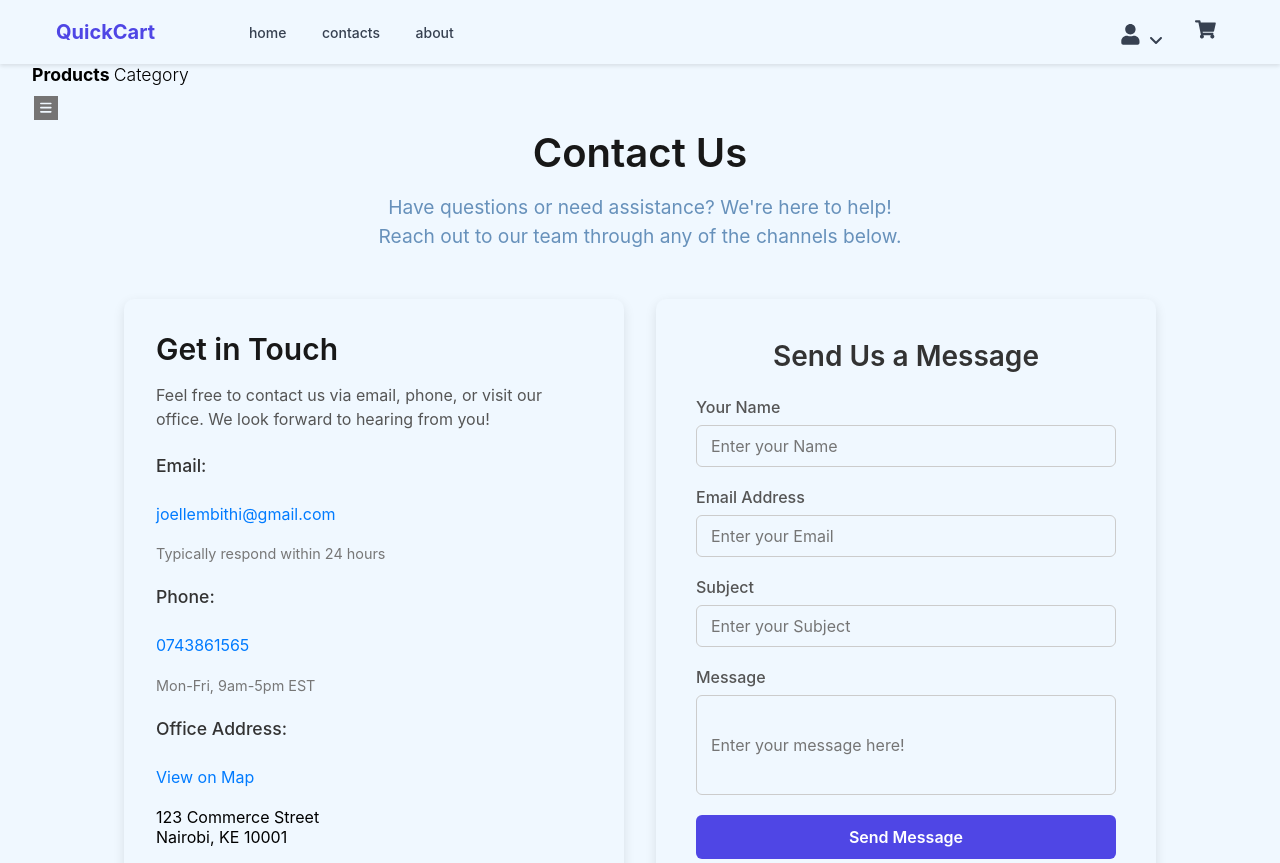
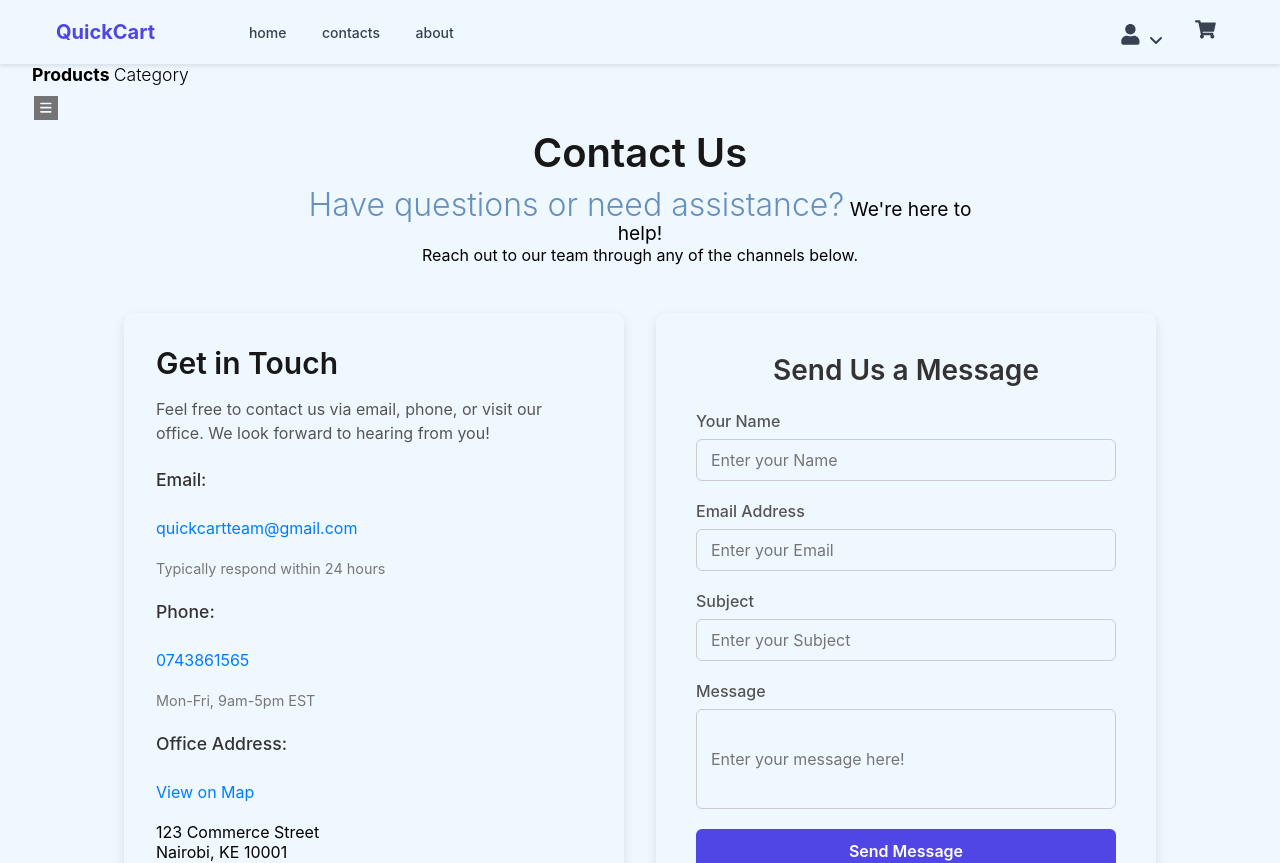
Before and after one commit to SmartMinds1/QuickCart, a React (Create React App) app in the folder client/: page /contact in a window 1280 px wide. Shown: the top 863 px of the page. Built offline with nearby package versions, Linux system fonts and the light colour scheme.

Commit message:
slightly modified the contact page header

```diff
--- a/client/src/index.css
+++ b/client/src/index.css
@@ -8,12 +8,11 @@
 
 /* Global CSS Variables */
 :root {
-
 /*  light mode colors */
   --background: aliceblue; /* rgb(249, 251, 253) */
   --text:#000000;
   --faded-text:#202020;
-  --primary:#1f7e23; /* #388e3c */
+  --primary:#018d7f; /* #388e3c */
   --secondary:#ffc107;
   --box-shadow: 0 4px 12px rgba(0, 0, 0, 0.1);
 
--- a/client/src/pages/Contact.jsx
+++ b/client/src/pages/Contact.jsx
@@ -5,7 +5,8 @@ const Contacts = () => {
     <div className='container'>
       <div className='contact'>
         <h1 className='heading'>Contact Us</h1>
-      <p className='heading-text'>Have questions or need assistance? We're here to help! <br /> Reach out to our team through any of the channels below.</p>
+      <p className='heading-text'><span>Have questions or need assistance?</span> We're here to help! <br /> </p>
+      <p className='heading-text2'>Reach out to our team through any of the channels below.</p>
       </div>
 
       <div className='contact-details'>
@@ -16,7 +17,7 @@ const Contacts = () => {
         <h2 className='left-side-heading'>Get in Touch</h2>
         <p className='left-side-text'>Feel free to contact us via email, phone, or visit our office. We look forward to hearing from you!</p>
         <ul className='contact-list'>
-          <li className='list'><span className='list-title'>Email:</span> <a href="mailto:" className='contact-link'> <br />joellembithi@gmail.com </a>
+          <li className='list'><span className='list-title'>Email:</span> <a href="mailto:" className='contact-link'> <br />quickcartteam@gmail.com </a>
           <span className='contact-info'><br />Typically respond within 24 hours</span> </li>
           <li className='list'><span className='list-title'>Phone:</span> <a href="tel:" className='contact-link'><br />0743861565 </a>
           <span className='contact-info'><br />Mon-Fri, 9am-5pm EST</span></li>
--- a/client/src/styles/about.css
+++ b/client/src/styles/about.css
@@ -6,23 +6,21 @@
 .div1{
     background-color: var(--background);
     width: 100%;
-    height: 70vh;
-
+    height:fit-content;
     display: flex;
     flex-direction: row;
     align-items: center;
     justify-content: space-evenly;
+    flex-wrap: wrap-reverse;
+
 }
 .aboutUs{
-    width:40%;
+    width:35rem;
     height: 60vh;
     margin-top: 4rem;
     padding:2rem;
     background-color: aliceblue;
     box-shadow: var(--box-shadow);
-
-/*     background-color: rgb(45, 49, 53); */
-
 }
 .abth1 h1{
     font-size: 1.8rem;
@@ -35,16 +33,13 @@
 .abtp{
     width: 70%;
     margin:auto;
-   /*  color:var(--background); */
-   color:var(--text);
-   line-height: 1.5rem;
+    color:var(--text);
+    line-height: 1.5rem;
 }
-
 
 .introImage{
     width:40%;
     height: 68vh;
-/*  background-color: rgb(137, 214, 35); */
     background-image: url(../assets/general/cart5-removebg-preview.png);
     background-size: contain;
     background-repeat: no-repeat;
@@ -52,28 +47,24 @@
     display: flex;
     flex-direction: column;
     justify-content: flex-end;
-
 }
 
 .introImgCaption{
     background-color: var(--background);
     width:100%;
     height:10rem;
-
 }
 .introImgCaption p{
     font-size: 2rem;
-    color: var(--primary);
+    color:var(--primary);
     text-align: center;
     margin-top: 2rem;
     line-height: 1.5rem;
-
 }
 .introImgCaption p span{
     color:black;
     font-weight: var(--font-weight-bold);
 }
-
 
 .div2{
     width: 100%;
@@ -138,7 +129,6 @@
     width:40%;
     margin: auto;
     margin-bottom: 0.5rem;
-
 }
 .div4 p{
     line-height: 1.5rem;
@@ -181,8 +171,6 @@
    height: 15rem;
    background-image: url(../assets/general/member1.jpeg);
    background-size: cover;
-
-
 }
 .member2{
     background-image: url(../assets/general/member2.jpeg);
@@ -194,3 +182,39 @@
     background-position-y:20% ;
     width: 13rem;
 }
+
+@media (max-width:768PX) {
+    .div1{
+        justify-content: space-evenly;
+    }
+    .aboutUs{
+        width:35rem;
+        height: fit-content;
+        padding:1rem;
+        transform: translateY(-6rem);
+    }
+    .abtp{
+        width: 95%;
+    }
+
+    .introImage{
+        width:90%;
+    }
+
+    .div2{
+        height: fit-content;
+        margin-bottom: 8rem;
+    }
+    .div2 h1{
+        margin-left: 5%;
+
+    }
+
+    .div2 p{
+      text-align: justify;
+      width: 85%;
+    }
+
+
+
+}
--- a/client/src/styles/contact.css
+++ b/client/src/styles/contact.css
@@ -25,10 +25,17 @@
 
   .heading-text {
     font-size: 1.2rem;
-    color: rgb(103, 145, 187);
+    background-color: var(--background );
     max-width: 700px;
-    line-height: 1.5;
+    line-height: 1.5rem;
   }
+  .heading-text span{
+   font-size: 2rem;
+   font-weight: 300;
+   color: rgb(103, 145, 187);
+
+  }
+
 
   /* Contact details wrapper */
   .contact-details {
```
